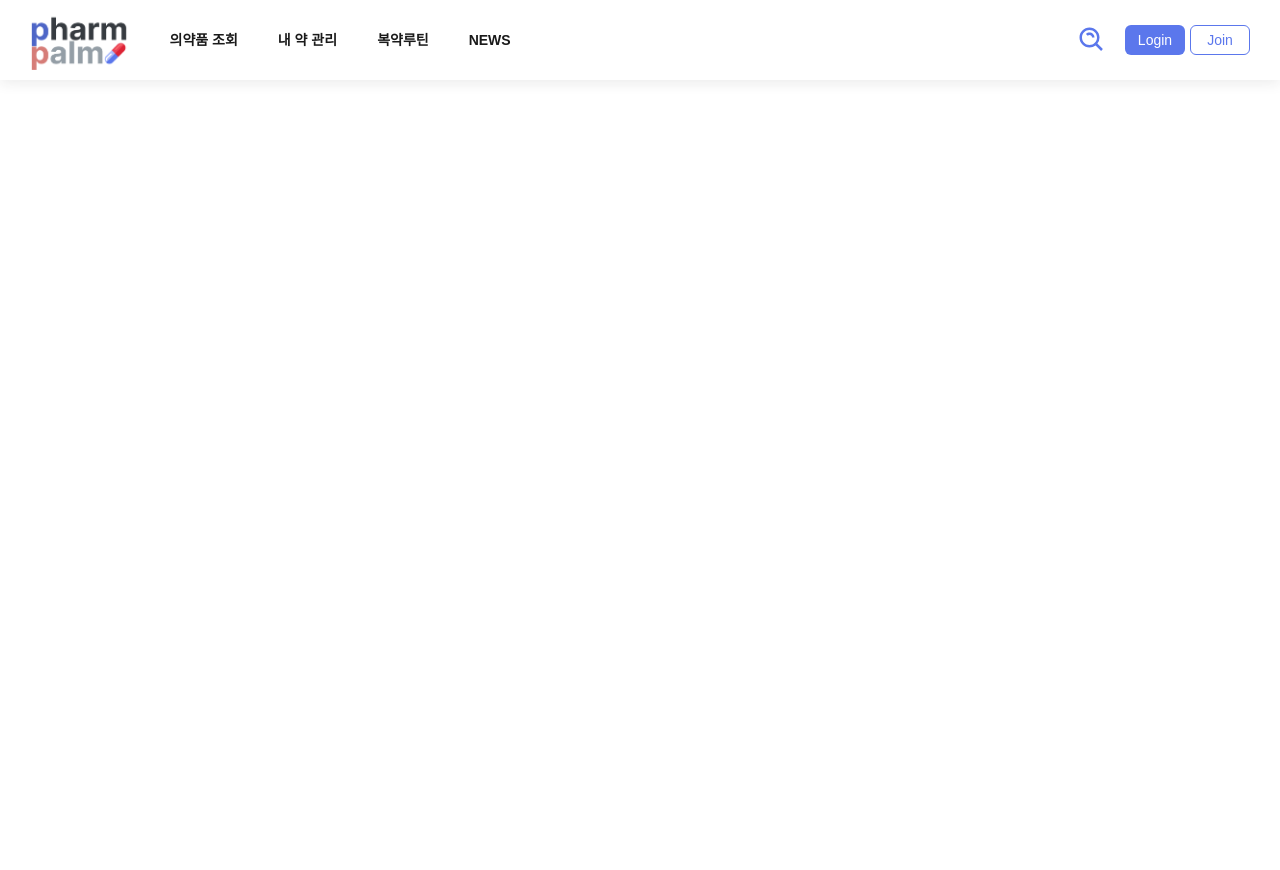
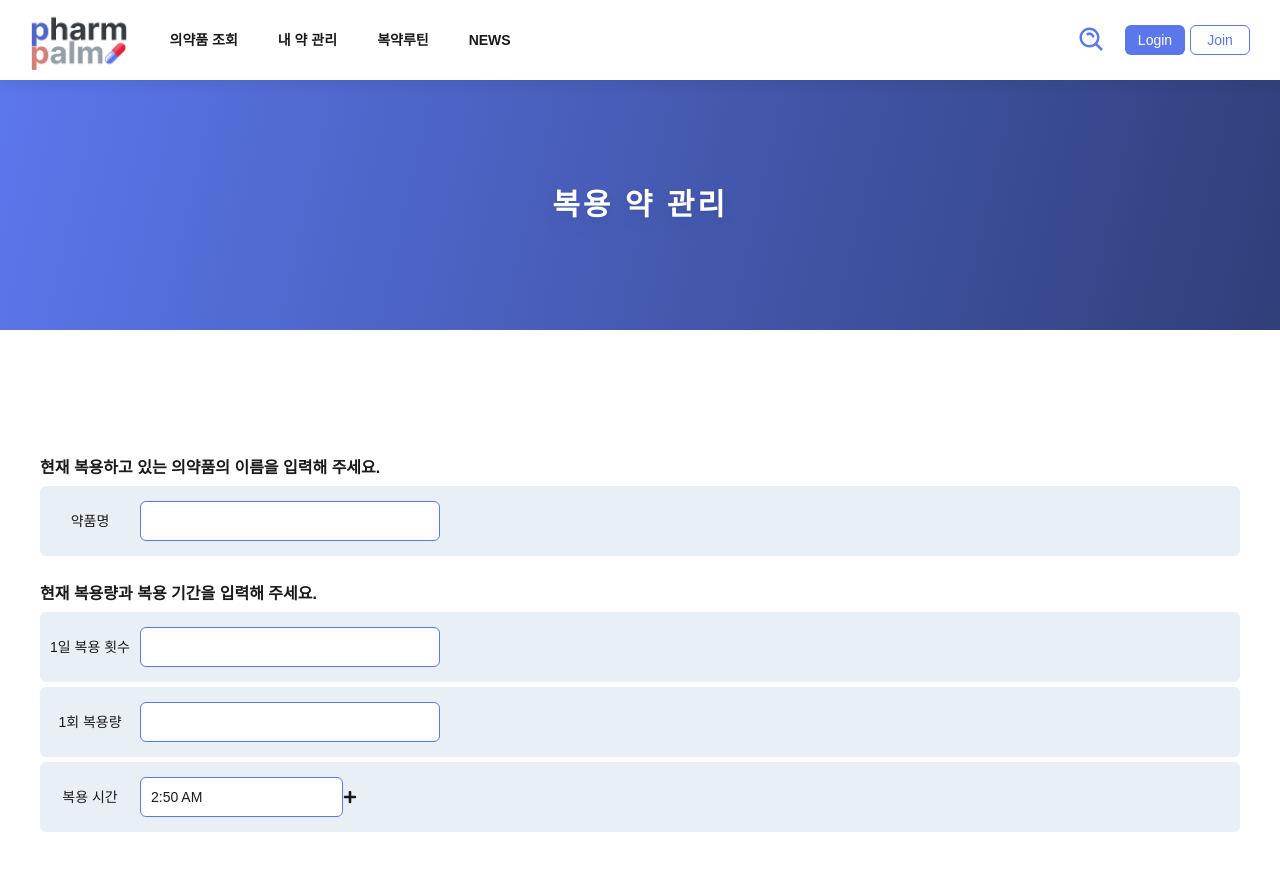
Before and after one commit to codestates-seb/seb42_main_009, a React (Create React App) app in the folder client/: page /mypharm in a window 1280 px wide. Shown: the top 870 px of the page. Before the commit the page ends 800 px from the top, so only its background shows below. Built offline with nearby package versions, Linux system fonts and the light colour scheme; the HTML template or start-up script is replaced by a standard one.

Commit message:
Feat: 복용약 관리 페이지 작업중

```diff
--- a/client/package.json
+++ b/client/package.json
@@ -9,6 +9,7 @@
     "aos": "^2.3.4",
     "axios": "^1.3.4",
     "react": "^18.2.0",
+    "react-datepicker": "^4.10.0",
     "react-dom": "^18.2.0",
     "react-icons": "^4.8.0",
     "react-router-dom": "^6.8.2",
--- a/client/src/App.js
+++ b/client/src/App.js
@@ -9,6 +9,7 @@ import List from './Pages/List';
 import MyPage from './Pages/MyPage';
 import Item from './Pages/Item';
 import EditInfo from './Pages/EditInfo';
+import MyPharm from './Pages/MyPharm';
 
 function App() {
   return (
@@ -24,6 +25,7 @@ function App() {
           <Route path="mypage" element={<MyPage />} />
           <Route path="item" element={<Item />} />
           <Route path="editinfo" element={<EditInfo />} />
+          <Route path="mypharm" element={<MyPharm />} />
         </Routes>
       </div>
     </BrowserRouter>
--- /dev/null
+++ b/client/src/Pages/MyPharm.js
@@ -0,0 +1,88 @@
+import React, { useState } from 'react'
+import styled from 'styled-components'
+import { FaPlus } from 'react-icons/fa';
+import DatePicker from 'react-datepicker'
+import "react-datepicker/dist/react-datepicker.css";
+import Banner from '../components/Banner'
+
+const MyPharmWrap = styled.div`
+  margin-top: 50px;
+`;
+const FieldSet = styled.div`
+  margin-bottom: 30px;
+`;
+const FieldTitle = styled.h2`
+  font-size: var(--fz-md);
+  margin-bottom: 10px;
+  font-weight: 600;
+`;
+const InputBox = styled.div`
+  display: flex; justify-content: flex-start; align-items: center;
+  background: var(--palebl); padding: 15px 0; border-radius: 6px; margin-bottom: 5px;
+  label {
+    font-size: var(--fz-base);
+    flex: none;
+    width: 100px;
+    text-align: center;
+  }
+`;
+const TextInput = styled.input`
+  width: 300px; height: 40px; border: 1px solid var(--mainbl); border-radius: 6px; padding: 0 10px; background: #fff;
+`;
+const DateInput = styled.div`
+  position: relative;
+  span {
+    position: absolute;
+  }
+  input {border: 1px solid var(--mainbl); height: 40px; border-radius: 6px; padding: 0 10px; background: #fff;}
+`;
+
+
+const MyPharm = () => {
+  const [startDate, setStartDate] = useState(new Date());
+
+  return (
+    <>
+      <Banner><div>복용 약 관리</div></Banner>
+      <div className='bodywrap'>
+        <MyPharmWrap>
+          <FieldSet>
+            <FieldTitle>현재 복용하고 있는 의약품의 이름을 입력해 주세요.</FieldTitle>
+            <InputBox>
+              <label htmlFor='medicine_name'>약품명</label>
+              <TextInput type='text' id='medicine_name' />
+            </InputBox>
+          </FieldSet>
+          <FieldSet>
+            <FieldTitle>현재 복용량과 복용 기간을 입력해 주세요.</FieldTitle>
+            <InputBox>
+              <label htmlFor='medicine_day'>1일 복용 횟수</label>
+              <TextInput type='text' id='medicine_day' />
+            </InputBox>
+            <InputBox>
+              <label htmlFor='medicine_count'>1회 복용량</label>
+              <TextInput type='text' id='medicine_count' />
+            </InputBox>
+            <InputBox>
+              <label htmlFor='medicine_time'>복용 시간</label>
+              <DateInput>
+                <DatePicker
+                  selected={startDate}
+                  onChange={(date) => setStartDate(date)}
+                  showTimeSelect
+                  showTimeSelectOnly
+                  timeIntervals={60}
+                  timeCaption="Time"
+                  dateFormat="h:mm aa"
+                />
+              </DateInput>
+              <button aria-label='button'><FaPlus/></button>
+            </InputBox>
+          </FieldSet>
+        </MyPharmWrap>
+      </div>
+    </>
+  )
+}
+
+export default MyPharm
```
Also changed, not shown: 1 other file (tests, documents, lock files or other folders).
